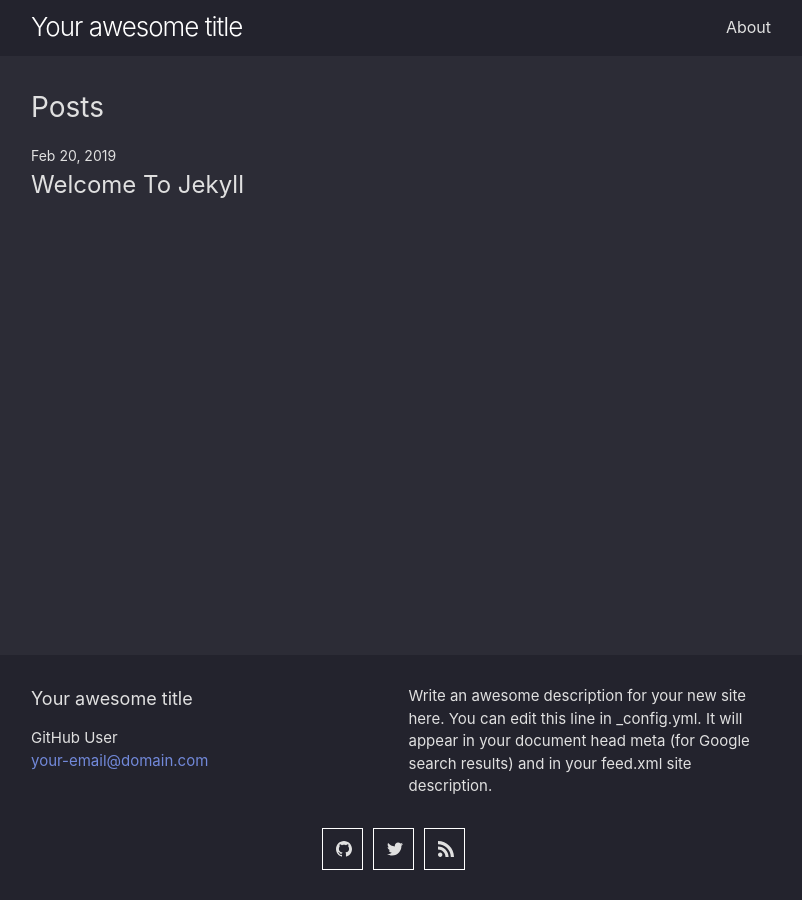
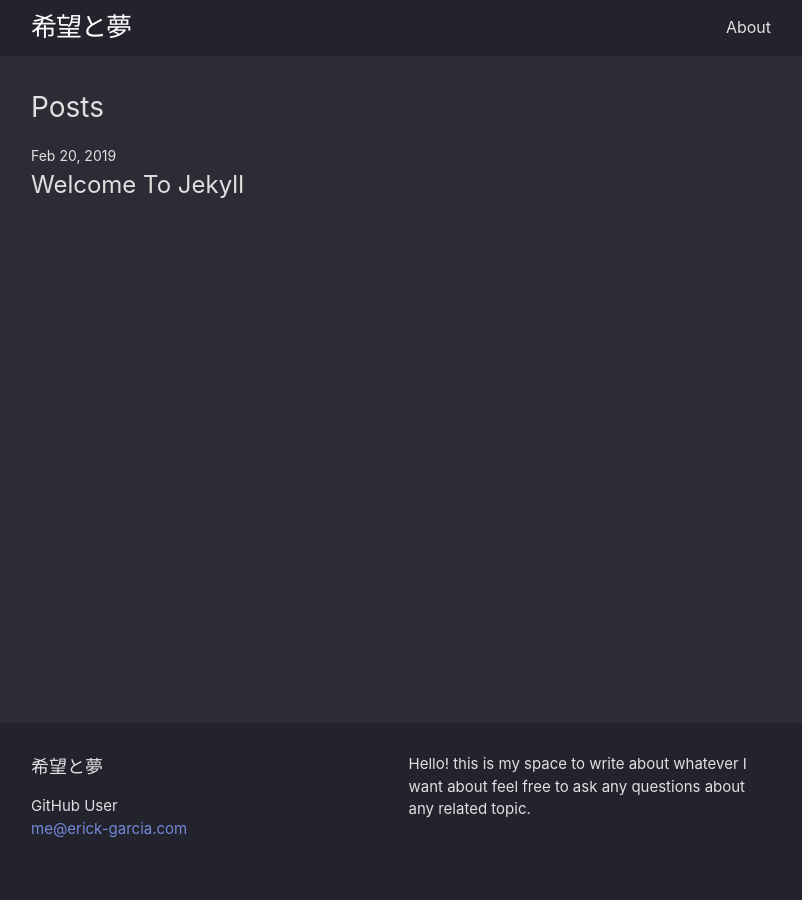
Before and after one commit to garciaErick/blog, a Jekyll site: the page built from index.md, in a window 1280 px wide. Shown: the whole page, without its empty margins (239-1041 px from the left). Built offline with Jekyll 4.4.1, drawn with Linux system fonts in a browser that asks for light colours.

Commit message:
Some changes

```diff
--- a/_config.yml
+++ b/_config.yml
@@ -1,23 +1,20 @@
-title: Your awesome title
+title: 希望と夢
 author: GitHub User
-email: your-email@domain.com
+email: me@erick-garcia.com
 description: > # this means to ignore newlines until "show_exerpts:"
-  Write an awesome description for your new site here. You can edit this
-  line in _config.yml. It will appear in your document head meta (for
-  Google search results) and in your feed.xml site description.
+  Hello! this is my space to write about whatever I want about feel
+  free to ask any questions about any related topic.
 
 show_excerpts: false # set to true to show excerpts on the homepage
 
 # Minima date format
-# refer to http://shopify.github.io/liquid/filters/date/ if you want to customize this
 minima:
   date_format: "%b %-d, %Y"
 
   # generate social links in footer
   social_links:
-    twitter: jekyllrb
-    github:  jekyll
-    rss: rss
+    # twitter: jekyllrb
+    # github:  jekyll
     # dribbble: jekyll
     # facebook: jekyll
     # flickr:   jekyll
--- a/_includes/head.html
+++ b/_includes/head.html
@@ -2,9 +2,7 @@
   <meta charset="utf-8">
   <meta http-equiv="X-UA-Compatible" content="IE=edge">
   <meta name="viewport" content="width=device-width, initial-scale=1">
-  {%- seo -%}
   <link rel="stylesheet" href="{{ "/assets/css/style.css" | relative_url }}">
-  {%- feed_meta -%}
   {%- if jekyll.environment == 'production' and site.google_analytics -%}
     {%- include google-analytics.html -%}
   {%- endif -%}
```
